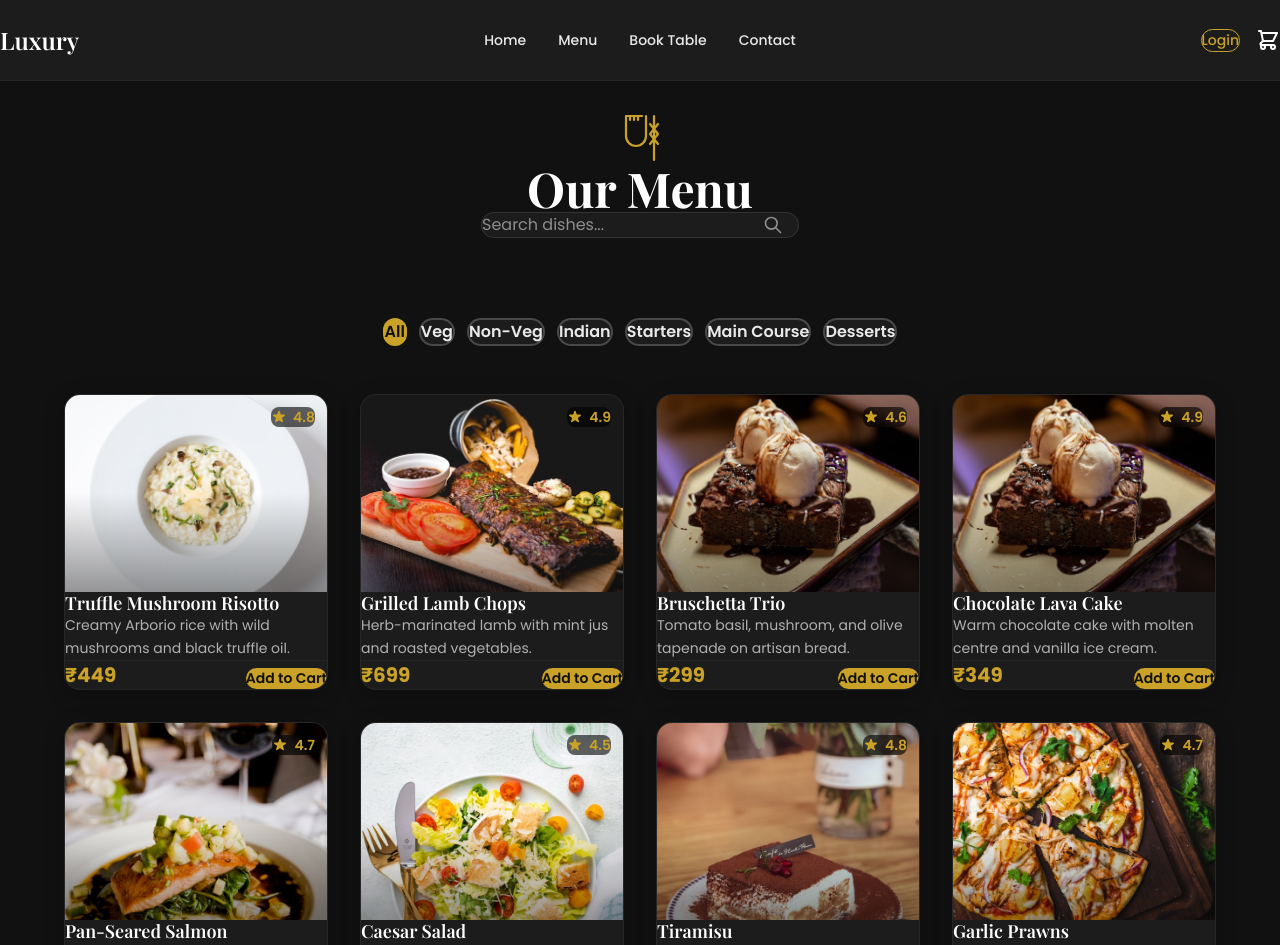
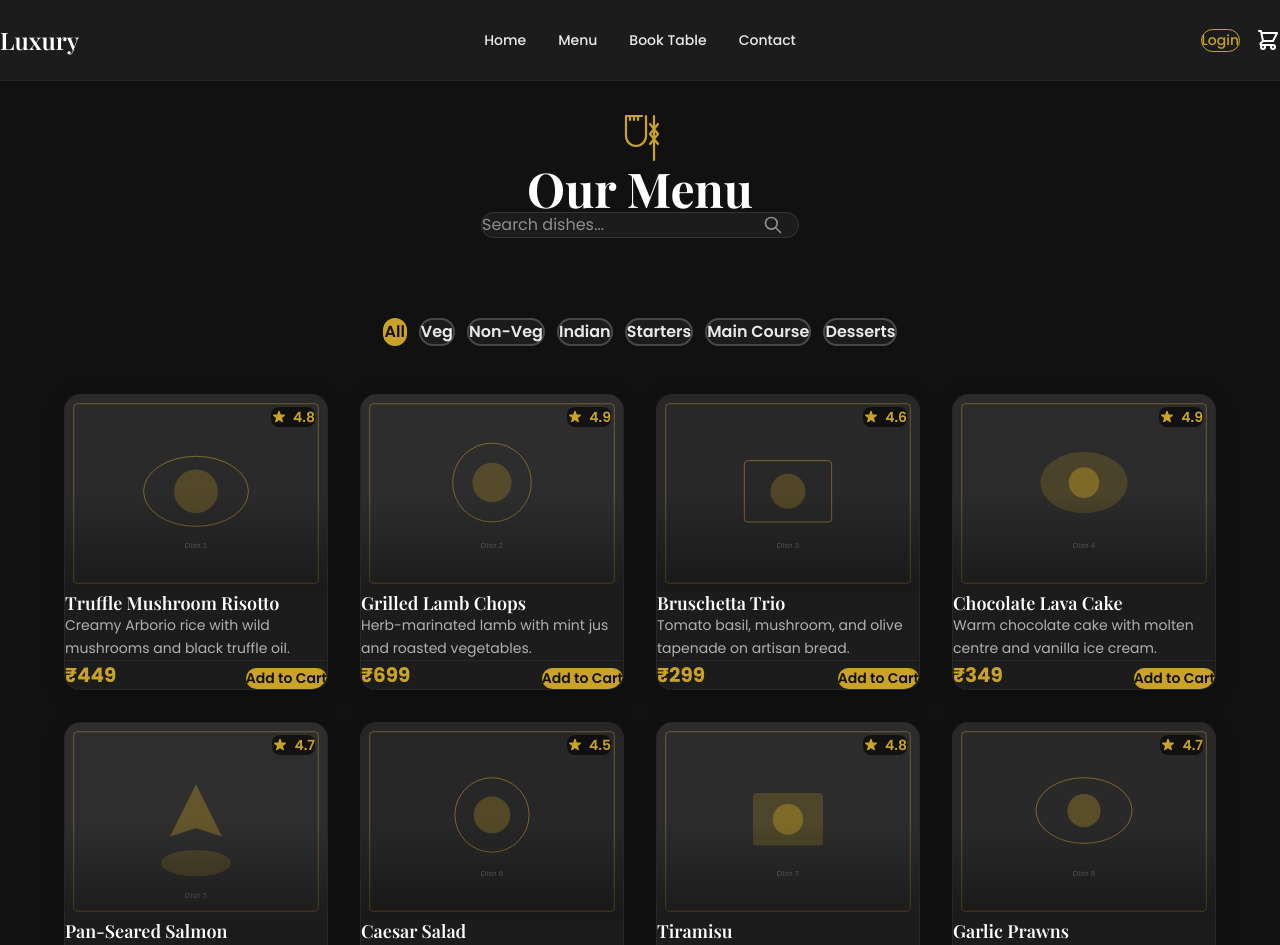
Before and after one commit to immu51/restuarent, a React (Vite) app: page /menu in a window 1280 px wide. Shown: the top 945 px of the page. Built offline with nearby package versions, Linux system fonts and the light colour scheme.

Commit message:
svg change

```diff
--- a/index.html
+++ b/index.html
@@ -2,7 +2,8 @@
 <html lang="en">
   <head>
     <meta charset="UTF-8" />
-    <meta name="viewport" content="width=device-width, initial-scale=1.0" />
+    <meta name="viewport" content="width=device-width, initial-scale=1.0, viewport-fit=cover" />
+    <meta name="format-detection" content="telephone=no" />
     <meta name="description" content="Premium luxury restaurant - Taste the luxury at your doorstep. Order online, book a table, fresh ingredients, 30 min delivery." />
     <meta name="theme-color" content="#111111" />
     <meta name="robots" content="index, follow" />
--- a/src/data/images.js
+++ b/src/data/images.js
@@ -4,28 +4,28 @@
  * USED BY: Hero (HERO_IMAGES), dishes.js (DISH_IMAGES), reviews.js (AVATAR_IMAGES)
  */
 export const HERO_IMAGES = [
-  '/images/hero/1.jpg',
-  '/images/hero/2.jpg',
-  '/images/hero/3.jpg',
-  '/images/hero/4.jpg',
-  '/images/hero/5.jpg',
+  '/images/hero/1.svg',
+  '/images/hero/2.svg',
+  '/images/hero/3.svg',
+  '/images/hero/4.svg',
+  '/images/hero/5.svg',
 ]
 
 export const DISH_IMAGES = {
-  1: '/images/dishes/1.jpg',
-  2: '/images/dishes/2.jpg',
-  3: '/images/dishes/3.jpg',
-  4: '/images/dishes/4.jpg',
-  5: '/images/dishes/5.jpg',
-  6: '/images/dishes/6.jpg',
-  7: '/images/dishes/7.jpg',
-  8: '/images/dishes/8.jpg',
-  9: '/images/dishes/9.jpg',
-  10: '/images/dishes/10.jpg',
+  1: '/images/dishes/1.svg',
+  2: '/images/dishes/2.svg',
+  3: '/images/dishes/3.svg',
+  4: '/images/dishes/4.svg',
+  5: '/images/dishes/5.svg',
+  6: '/images/dishes/6.svg',
+  7: '/images/dishes/7.svg',
+  8: '/images/dishes/8.svg',
+  9: '/images/dishes/9.svg',
+  10: '/images/dishes/10.svg',
 }
 
 export const AVATAR_IMAGES = {
-  1: '/images/avatars/1.jpg',
-  2: '/images/avatars/2.jpg',
-  3: '/images/avatars/3.jpg',
+  1: '/images/avatars/1.svg',
+  2: '/images/avatars/2.svg',
+  3: '/images/avatars/3.svg',
 }
--- a/src/index.css
+++ b/src/index.css
@@ -42,6 +42,14 @@ body {
   -webkit-font-smoothing: antialiased;
   -moz-osx-font-smoothing: grayscale;
   overflow-x: hidden;
+  -webkit-tap-highlight-color: transparent;
+}
+
+/* Phone: prevent tiny tap targets and iOS input zoom */
+@media (max-width: 768px) {
+  input, select, textarea, button {
+    font-size: 16px !important;
+  }
 }
 
 main {
```
